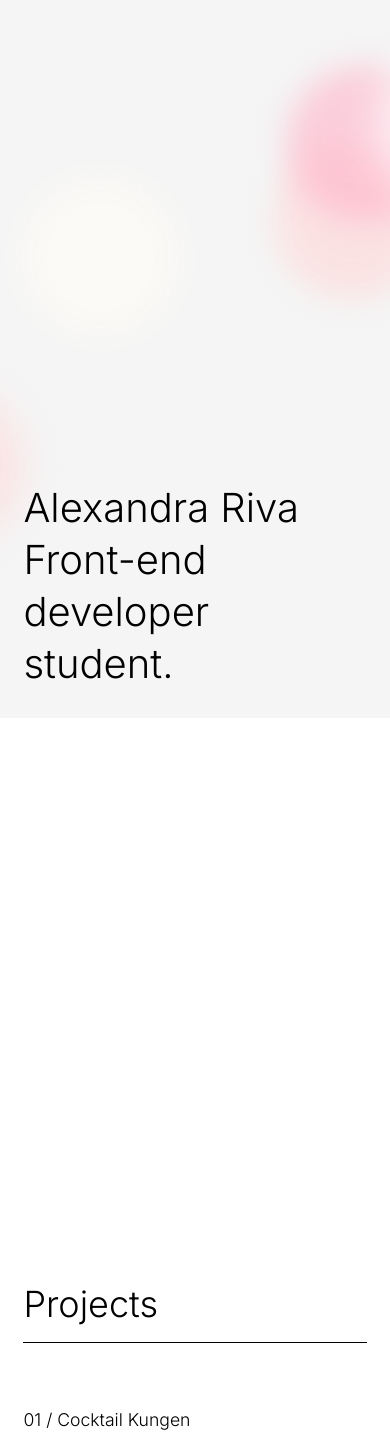
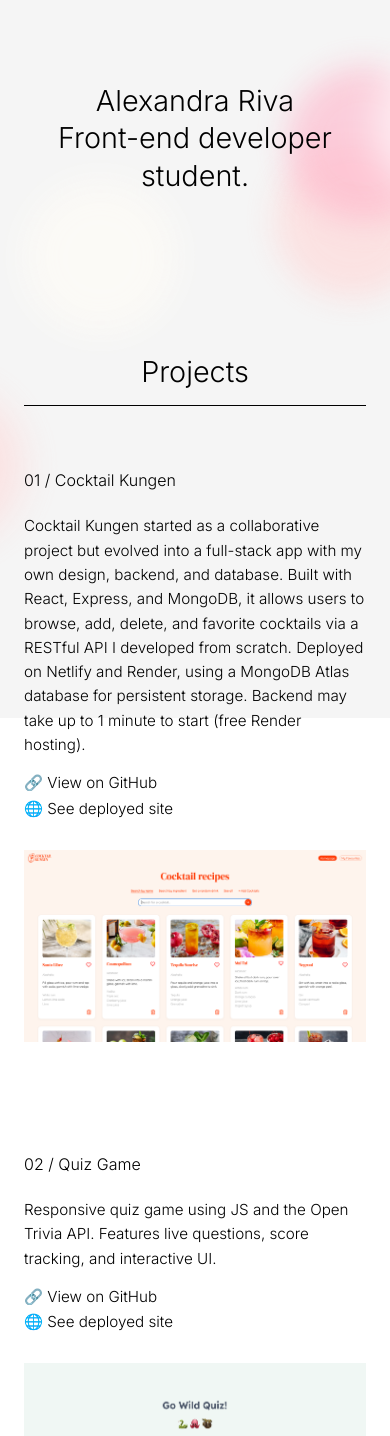
Before and after one commit to alexandra-riva/portfolio, a React (Vite) app: page / in a window 390 px wide. Shown: the part 126-1562 px from the top of the page. Built offline with nearby package versions, Linux system fonts and the light colour scheme.

Commit message:
Final touches

```diff
--- a/src/components/AboutMe.css
+++ b/src/components/AboutMe.css
@@ -24,7 +24,7 @@
 .about-content {
   display: flex;
   justify-content: center;
-  align-items: flex-start;
+  align-items: center;
   gap: 4rem;
   flex-wrap: wrap;
   margin-bottom: 3rem;
@@ -33,7 +33,7 @@
 
 .about-text {
   font-size: 1.05rem;
-  line-height: 1.6;
+  line-height: 1.8;
   max-width: 40ch;
 }
 
@@ -76,10 +76,17 @@
   display: flex;
   flex-wrap: wrap;
   justify-content: center;
-  gap: 2rem;
+  gap: 1.5rem;
   padding: 1rem 0;
   font-size: 1rem;
-  color: #555;
   font-weight: 300;
   opacity: 0.9;
+  color: #555;
 }
+
+.skill-item {
+  display: inline-flex;
+  align-items: center;
+  gap: 0.5rem;
+  font-size: 1rem;
+}
--- a/src/components/AboutMe.jsx
+++ b/src/components/AboutMe.jsx
@@ -5,17 +5,28 @@ import profileImg from '../assets/IMG_1914.jpeg';
 export default function AboutMe() {
   const skills = [
     'HTML',
+    '•',
     'CSS',
+    '•',
     'JavaScript',
+    '•',
     'React',
+    '•',
     'Node.js',
+    '•',
     'MongoDB',
+    '•',
     'REST API',
-    'Tailwind',
+    '•',
+    'Tailwind CSS',
+    '•',
     'HeroUI',
-    'Netlify',
+    '•',
     'Figma',
-    'UX/UI',
+    '•',
+    'UI/UX',
+    '•',
+    'Git & GitHub',
   ];
 
   return (
@@ -26,10 +37,13 @@ export default function AboutMe() {
       <div className="about-content">
         <div className="about-text">
           <p>
-            I’m a front-end developer and design enthusiast with a love for clean code, intuitive interfaces, and creative storytelling through web experiences.
+            After years of working in various roles, I chose to start over and study frontend development.
+            I’ve always been drawn to clean, beautiful interfaces — and now I get to build them.
           </p>
           <p>
-            I’m currently studying at Hyper Island and open to internship opportunities starting September.
+            I’m especially curious about UI/UX, and I’ve started exploring immersive tech like AR and VR.
+            I value minimalism in how I live and what I create. I’m looking for an internship from September
+            to March, ideally in a creative and collaborative team.
           </p>
         </div>
         <div className="about-image">
@@ -40,9 +54,11 @@ export default function AboutMe() {
       <div className="skills-marquee-wrapper">
         <div className="skills-marquee">
           {skills.map((skill, index) => (
-            <span key={skill}>
+            <span
+              key={index}
+              className={skill === '•' ? 'bullet' : 'skill-item'}
+            >
               {skill}
-              {index < skills.length - 1 && <span>&nbsp;&bull;&nbsp;</span>}
             </span>
           ))}
         </div>
--- a/src/components/Background.css
+++ b/src/components/Background.css
@@ -27,7 +27,6 @@
   opacity: 0.6;
 }
 
-/* Animated blobs with reduced blur */
 .background span:nth-child(1) {
   color: #ffccda;
   top: 1%;
--- a/src/components/Footer.css
+++ b/src/components/Footer.css
@@ -1,18 +1,18 @@
 .footer {
   text-align: center;
-  padding: 2rem 2rem 3rem 2rem;  /* ⬆ space above & below the footer */
+  padding: 2rem 2rem 3rem 2rem;
   font-family: 'Inter', sans-serif;
   color: #000;
   font-weight: 300;
   box-sizing: border-box;
   max-width: 1000px;
-  margin: 4rem auto 0 auto; /* ⬆ more space from About Me */
+  margin: 4rem auto 0 auto;
 }
 
 .footer-text {
   font-size: 1rem;
   color: #444;
-  margin-bottom: 1.2rem; /* ⬆ more gap below this text */
+  margin-bottom: 1.2rem;
 }
 
 .footer-email {
@@ -31,7 +31,7 @@
   display: flex;
   justify-content: center;
   gap: 2rem;
-  margin-top: 2rem; /* ⬆ icons move further from the text */
+  margin-top: 2rem;
 }
 
 .footer-icon-link img {
--- a/src/components/HeroSection.css
+++ b/src/components/HeroSection.css
@@ -45,6 +45,6 @@
 
   .hero-time,
   .hero-contact {
-    display: none; /* Hide on mobile to reduce clutter */
+    display: none;
   }
 }
--- a/src/components/IntroSection.css
+++ b/src/components/IntroSection.css
@@ -2,7 +2,7 @@
   padding: 6rem clamp(1rem, 6vw, 8rem);
   width: 100%;
   box-sizing: border-box;
-  margin-top: 28rem;
+  margin-top: 28rem; /* Desktop */
 }
 
 .intro-heading {
@@ -11,4 +11,16 @@
   line-height: 1.3;
   margin: 0;
   max-width: 900px;
+  text-align: center;
 }
+
+@media (max-width: 768px) {
+  .intro-section {
+    padding: 3rem 1.5rem;
+    margin-top: 6rem;
+  }
+
+  .intro-heading {
+    font-size: 1.8rem;
+  }
+}
--- a/src/components/Projects.css
+++ b/src/components/Projects.css
@@ -1,5 +1,5 @@
 .projects-section {
-    margin-top: 25rem;
+  margin-top: 25rem; /* Desktop */
   padding: 6rem clamp(1rem, 6vw, 8rem);
   font-family: 'Inter', sans-serif;
   font-weight: 300;
@@ -23,6 +23,7 @@
   align-items: flex-start;
   gap: 4rem;
   margin-bottom: 6rem;
+  flex-wrap: wrap;
 }
 
 .project-label {
@@ -35,6 +36,7 @@
   line-height: 1.6;
   max-width: 40ch;
 }
+
 .project-links {
   margin-top: 1rem;
   display: flex;
@@ -52,3 +54,29 @@
 .project-link:hover {
   opacity: 0.7;
 }
+
+@media (max-width: 768px) {
+  .projects-section {
+    margin-top: 4rem;
+    padding: 3rem 1.5rem;
+  }
+
+  .projects-title {
+    font-size: 1.8rem;
+    text-align: center;
+  }
+
+  .project-item {
+    gap: 2rem;
+    flex-direction: column;
+    align-items: flex-start;
+  }
+
+  .project-label {
+    font-size: 1rem;
+  }
+
+  .project-description {
+    font-size: 0.95rem;
+  }
+}
```
